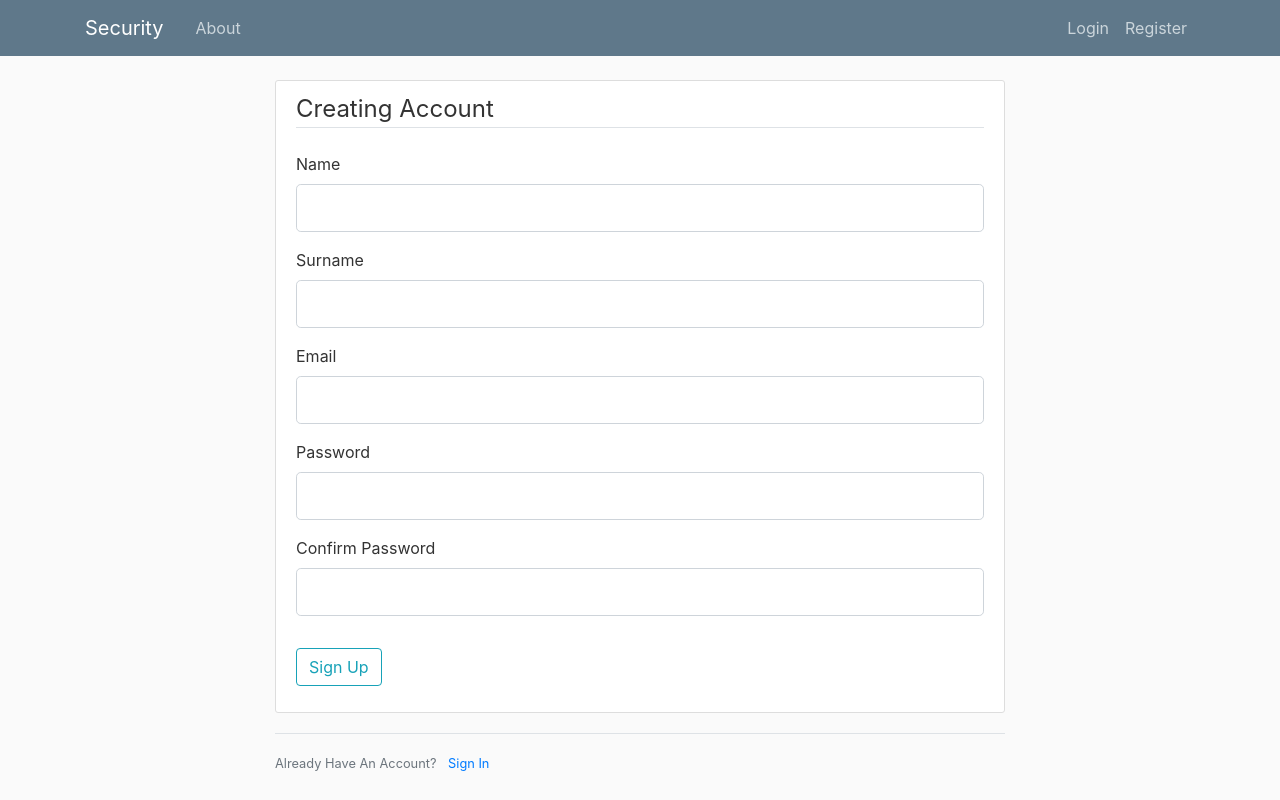
After one commit to RafalSzyinski1/project_web, a Flask app: page /register in a window 1280 px wide. The commit adds this page. Run offline with Flask 3, Linux system fonts and the light colour scheme; some libraries are stand-ins or nearby versions.

Commit message:
Register

```diff
--- a/security/login/forms.py
+++ b/security/login/forms.py
@@ -1,6 +1,8 @@
 from flask_wtf import FlaskForm
 from wtforms import StringField, PasswordField, SubmitField
-from wtforms.validators import DataRequired, Email
+from wtforms.validators import DataRequired, Email, Length, EqualTo, ValidationError
+
+from security.models.models import User
 
 
 class LoginForm(FlaskForm):
@@ -8,3 +10,22 @@ class LoginForm(FlaskForm):
                         validators=[DataRequired(), Email()])
     password = PasswordField('Password', validators=[DataRequired()])
     submit = SubmitField('Login')
+
+
+class RegistrationForm(FlaskForm):
+    name = StringField('Name',
+                       validators=[DataRequired(), Length(min=2, max=20)])
+    surname = StringField('Surname',
+                          validators=[DataRequired(), Length(min=2, max=20)])
+    email = StringField('Email',
+                        validators=[DataRequired(), Email()])
+    password = PasswordField('Password', validators=[DataRequired()])
+    confirm_password = PasswordField('Confirm Password',
+                                     validators=[DataRequired(), EqualTo('password')])
+    submit = SubmitField('Sign Up')
+
+    def validate_email(self, email):
+        user = User.query.filter_by(email=email.data).first()
+        if user:
+            raise ValidationError(
+                'That email is taken. Please choose a different one.')
--- a/security/login/routes.py
+++ b/security/login/routes.py
@@ -3,14 +3,13 @@ from flask import (Blueprint, render_template,
 from flask_login import (login_user, current_user, logout_user, login_required)
 
 from security import db, bcrypt
-from security.login.forms import LoginForm
+from security.login.forms import LoginForm, RegistrationForm
 from security.models.models import User
 
 login = Blueprint('login', __name__)
 
 
 @login.route("/", methods=['GET', 'POST'])
-@login.route("/home", methods=['GET', 'POST'])
 @login.route("/login", methods=['GET', 'POST'])
 def login_to():
     if current_user.is_authenticated:
@@ -18,9 +17,9 @@ def login_to():
     form = LoginForm()
     if form.validate_on_submit():
         user = User.query.filter_by(email=form.email.data).first()
-        if user and user.password == form.password.data:
+        if user and bcrypt.check_password_hash(user.password, form.password.data):
+            login_user(user)
             next_page = request.args.get('next')
-            login_user(user)
             return redirect(next_page) if next_page else redirect(url_for('users.account'))
         else:
             flash('Login Unsuccessful. Please check email and password', 'danger')
@@ -31,3 +30,20 @@ def login_to():
 def logout():
     logout_user()
     return redirect(url_for('login.login_to'))
+
+
+@login.route("/register", methods=['GET', 'POST'])
+def register():
+    if current_user.is_authenticated:
+        return redirect(url_for('users.account'))
+    form = RegistrationForm()
+    if form.validate_on_submit():
+        hashed_password = bcrypt.generate_password_hash(
+            form.password.data).decode('utf-8')
+        user = User(name=form.name.data, surname=form.surname.data,
+                    email=form.email.data, password=hashed_password)
+        db.session.add(user)
+        db.session.commit()
+        flash('Your account has been created! You are now able to log in', 'success')
+        return redirect(url_for('login.login_to'))
+    return render_template('register.html', title='Register', form=form)
--- a/security/templates/layout.html
+++ b/security/templates/layout.html
@@ -39,7 +39,7 @@
                         <a class="nav-item nav-link" href="{{ url_for('login.logout') }}">Logout</a>
                         {% else %}
                         <a class="nav-item nav-link" href="{{ url_for('login.login_to') }}">Login</a>
-                        <a class="nav-item nav-link" href="#">Register</a>
+                        <a class="nav-item nav-link" href="{{ url_for('login.register') }}">Register</a>
                         {% endif %}
                     </div>
                 </div>
--- /dev/null
+++ b/security/templates/register.html
@@ -0,0 +1,86 @@
+{% extends "layout.html" %}
+{% block content %}
+<div class="content-section">
+    <form method="POST" action="">
+        {{ form.hidden_tag() }}
+        <fieldset class="form-group">
+            <legend class="border-bottom mb-4">Creating Account</legend>
+            <div class="form-group">
+                {{ form.name.label(class="form-control-label") }}
+
+                {% if form.name.errors %}
+                {{ form.name(class="form-control form-control-lg is-invalid") }}
+                <div class="invalid-feedback">
+                    {% for error in form.name.errors %}
+                    <span>{{ error }}</span>
+                    {% endfor %}
+                </div>
+                {% else %}
+                {{ form.name(class="form-control form-control-lg") }}
+                {% endif %}
+            </div>
+            <div class="form-group">
+                {{ form.surname.label(class="form-control-label") }}
+
+                {% if form.surname.errors %}
+                {{ form.surname(class="form-control form-control-lg is-invalid") }}
+                <div class="invalid-feedback">
+                    {% for error in form.surname.errors %}
+                    <span>{{ error }}</span>
+                    {% endfor %}
+                </div>
+                {% else %}
+                {{ form.surname(class="form-control form-control-lg") }}
+                {% endif %}
+            </div>
+            <div class="form-group">
+                {{ form.email.label(class="form-control-label") }}
+                {% if form.email.errors %}
+                {{ form.email(class="form-control form-control-lg is-invalid") }}
+                <div class="invalid-feedback">
+                    {% for error in form.email.errors %}
+                    <span>{{ error }}</span>
+                    {% endfor %}
+                </div>
+                {% else %}
+                {{ form.email(class="form-control form-control-lg") }}
+                {% endif %}
+            </div>
+            <div class="form-group">
+                {{ form.password.label(class="form-control-label") }}
+                {% if form.password.errors %}
+                {{ form.password(class="form-control form-control-lg is-invalid") }}
+                <div class="invalid-feedback">
+                    {% for error in form.password.errors %}
+                    <span>{{ error }}</span>
+                    {% endfor %}
+                </div>
+                {% else %}
+                {{ form.password(class="form-control form-control-lg") }}
+                {% endif %}
+            </div>
+            <div class="form-group">
+                {{ form.confirm_password.label(class="form-control-label") }}
+                {% if form.confirm_password.errors %}
+                {{ form.confirm_password(class="form-control form-control-lg is-invalid") }}
+                <div class="invalid-feedback">
+                    {% for error in form.confirm_password.errors %}
+                    <span>{{ error }}</span>
+                    {% endfor %}
+                </div>
+                {% else %}
+                {{ form.confirm_password(class="form-control form-control-lg") }}
+                {% endif %}
+            </div>
+        </fieldset>
+        <div class="form-group">
+            {{ form.submit(class="btn btn-outline-info") }}
+        </div>
+    </form>
+</div>
+<div class="border-top pt-3">
+    <small class="text-muted">
+        Already Have An Account? <a class="ml-2" href="{{ url_for('login.login_to') }}">Sign In</a>
+    </small>
+</div>
+{% endblock content %}
```
